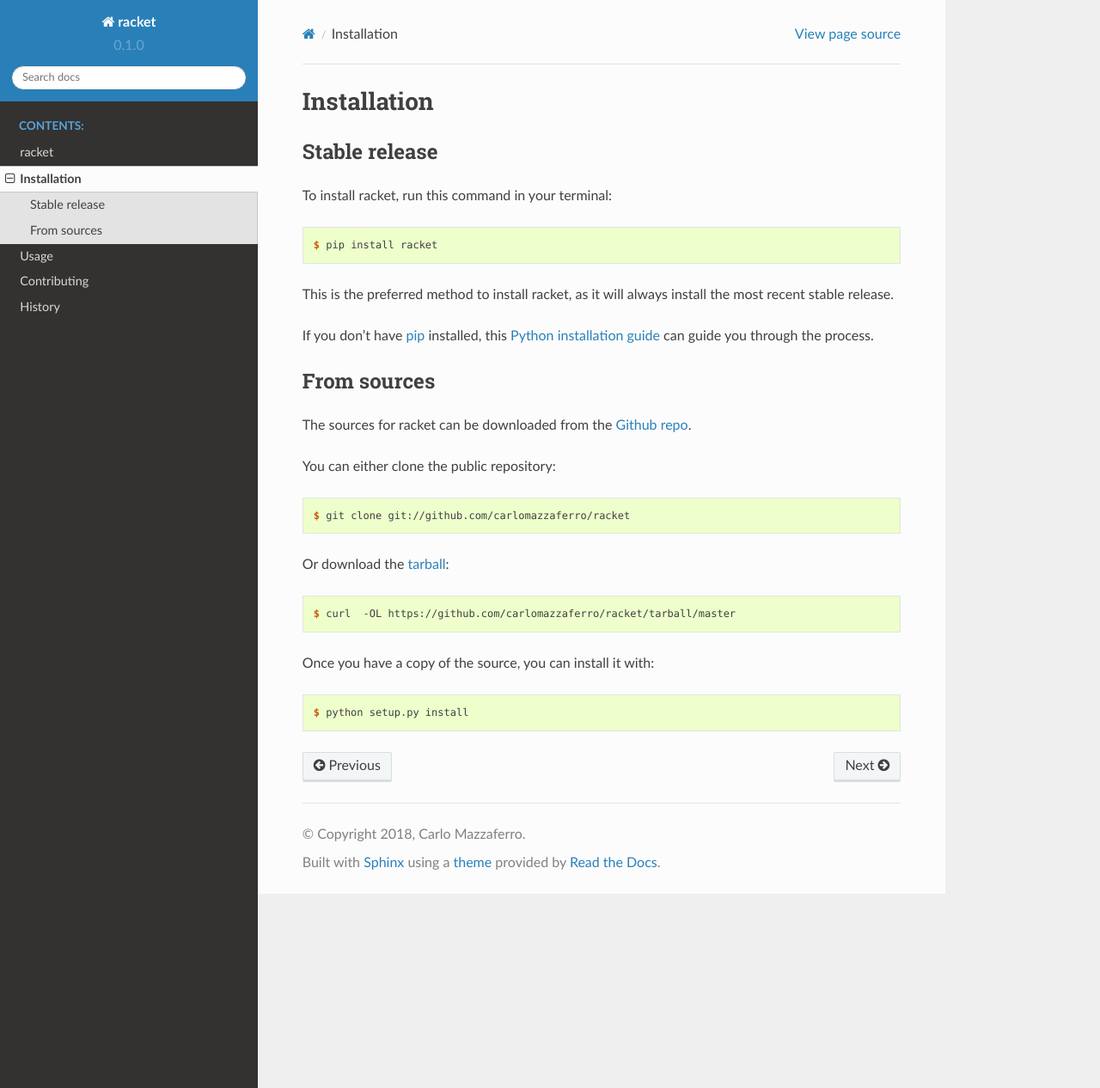
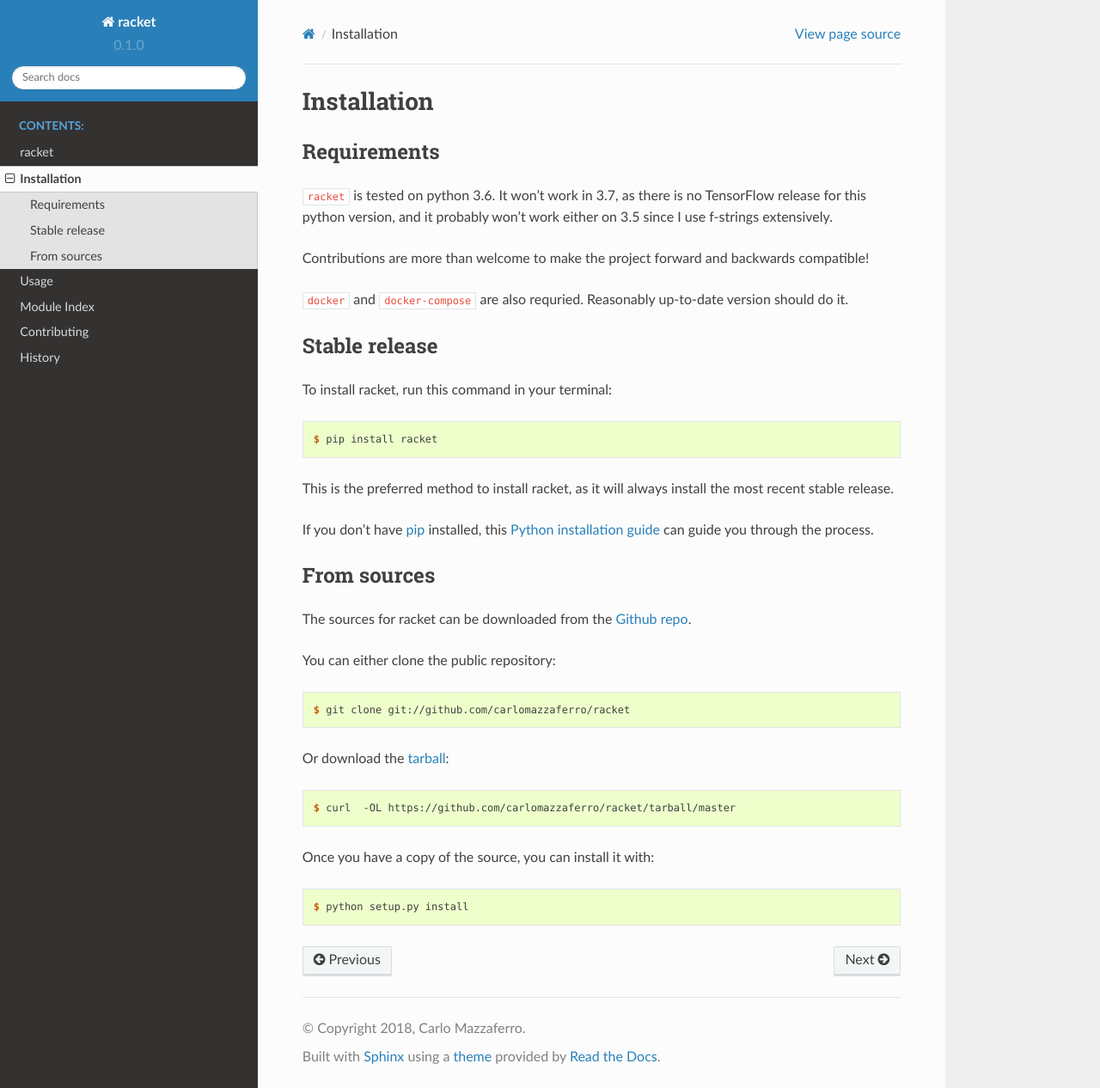
Before and after one commit to carlomazzaferro/racket, a Sphinx documentation site: the page built from docs/installation.rst, in a window 1280 px wide and 1266 px high. Shown: the whole window at 86% size. Built offline with Sphinx 7.4.7 and the Read the Docs theme 2.0.0, drawn with Linux system fonts in a browser that asks for light colours; pages that are not in the unit, such as notebooks, are missing from menus.

Commit message:
Fixing readthedocs with custom dockerfile, and more docs

```diff
--- a/docs/installation.rst
+++ b/docs/installation.rst
@@ -3,6 +3,16 @@
 ============
 Installation
 ============
+
+Requirements
+------------
+
+``racket`` is tested on python 3.6. It won't work in 3.7, as there is no TensorFlow release for
+this python version, and it probably won't work either on 3.5 since I use f-strings extensively.
+
+Contributions are more than welcome to make the project forward and backwards compatible!
+
+``docker`` and ``docker-compose`` are also requried. Reasonably up-to-date version should do it.
 
 
 Stable release
--- /dev/null
+++ b/readthedocs.yml
@@ -0,0 +1,5 @@
+build:
+    image: latest
+
+python:
+    version: 3.6
```
Also changed, not shown: README.rst (+12 -1 lines), docs/modules.rst (added, +18 -0 lines), docs/racket.yaml (added, +36 -0 lines).
